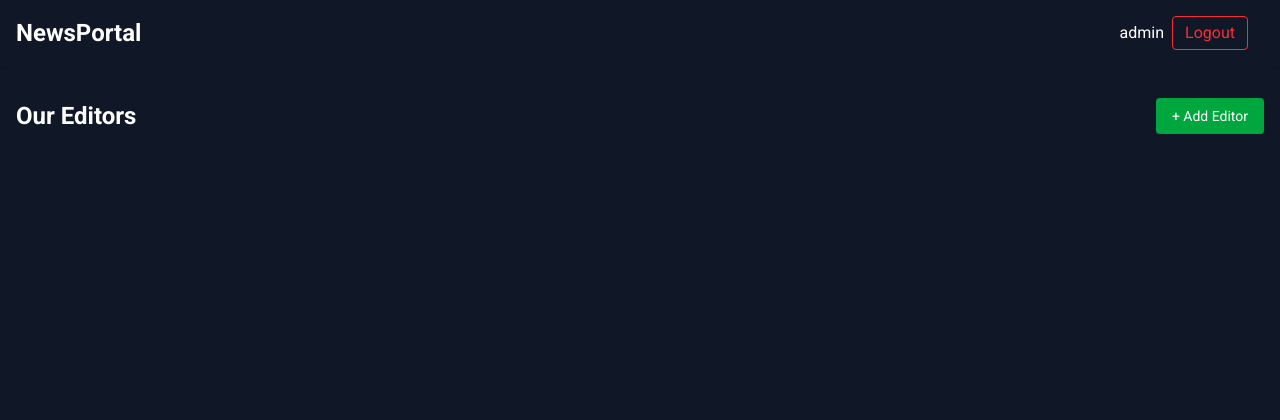
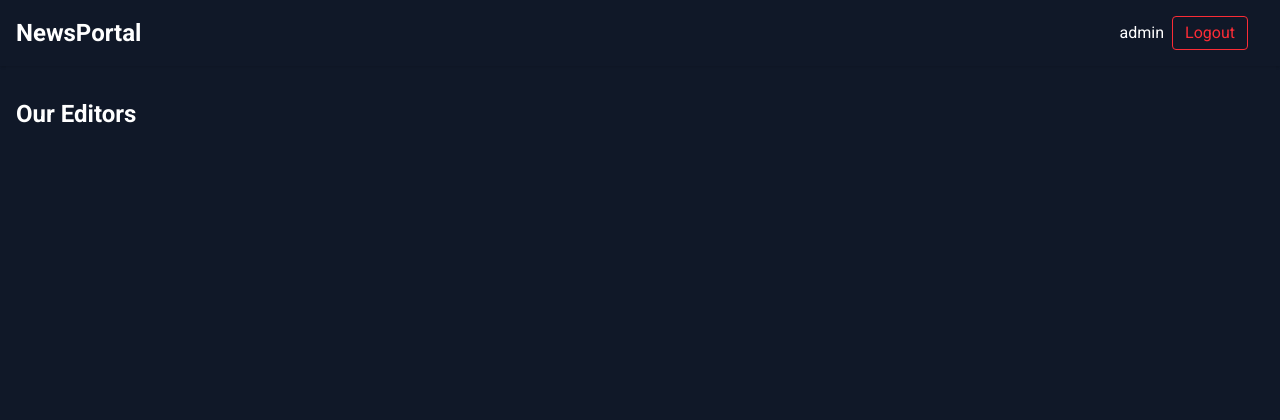
Before and after one commit to 10kkyvl/News-Agency, a Django app: template templates/agency/redactor_list.html in a window 1280 px wide. Shown: the top 420 px of the page. Run offline with Django 5.2, Linux system fonts and the light colour scheme; the template is opened without the code that fills it: values that come from a table or form of the project are taken from there, others are empty; a user stored in the database is signed in; data comes from the database, SQL or seed files in the repository.

Commit message:
fix: removed editor-create cuz not enough time to impl

```diff
--- a/templates/agency/redactor_list.html
+++ b/templates/agency/redactor_list.html
@@ -6,12 +6,6 @@
 <div class="container mx-auto px-4 py-8">
     <div class="flex justify-between items-center mb-6">
         <h2 class="text-2xl font-bold text-white">Our Editors</h2>
-        {% if user.is_authenticated and user.is_staff %}
-            <a href="{% url 'agency:editor-create' %}"
-               class="px-4 py-2 rounded text-sm bg-green-600 text-white hover:bg-green-700 transition-colors">
-                + Add Editor
-            </a>
-        {% endif %}
     </div>
 
     <div class="grid md:grid-cols-2 lg:grid-cols-3 gap-6">
```
